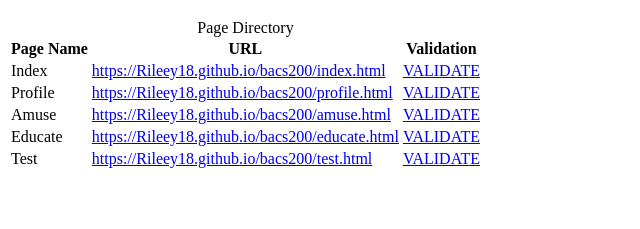
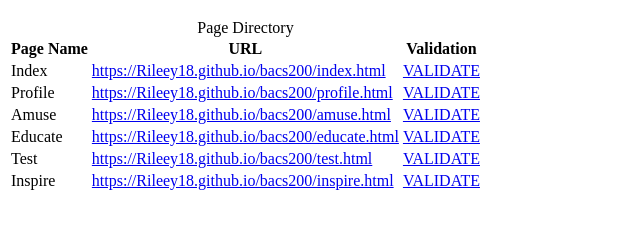
Before and after one commit to Rileey18/Rileey18.github.io, a plain HTML site: page bacs200/test.html in a window 1280 px wide. Shown: the part 61-290 px from the top of the page, without its empty margins (0-640 px from the left). Drawn offline with Linux system fonts and the light colour scheme.

Commit message:
Update test.html

```diff
--- a/bacs200/test.html
+++ b/bacs200/test.html
@@ -42,6 +42,11 @@
 				<td><a href="test.html">https://Rileey18.github.io/bacs200/test.html</a></td>
 				<td><a href="https://validator.w3.org/nu/?showsource=yes&doc=https://Rileey18.github.io/bacs200/test.html">VALIDATE</a></td>
 			</tr>
+			<tr>
+				<td>Inspire</td>
+				<td><a href="inspire.html">https://Rileey18.github.io/bacs200/inspire.html</a></td>
+				<td><a href="https://validator.w3.org/nu/?showsource=yes&doc=https://Rileey18.github.io/bacs200/inspire.html">VALIDATE</a></td>
+			</tr>
 			</tbody>
 
 		</table>
```
